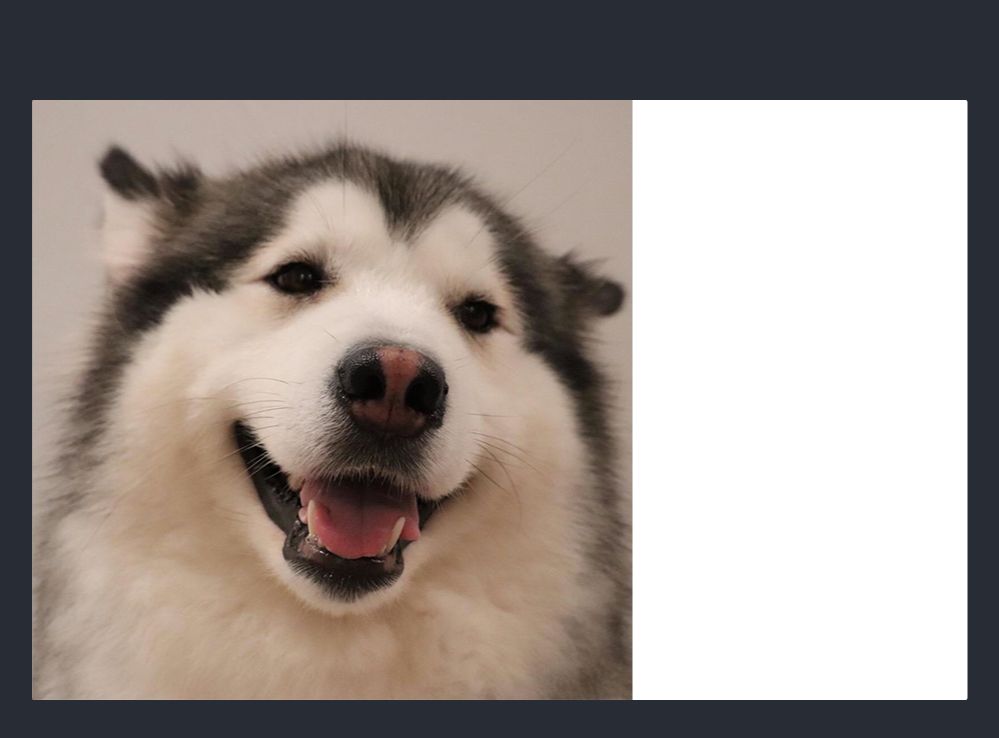
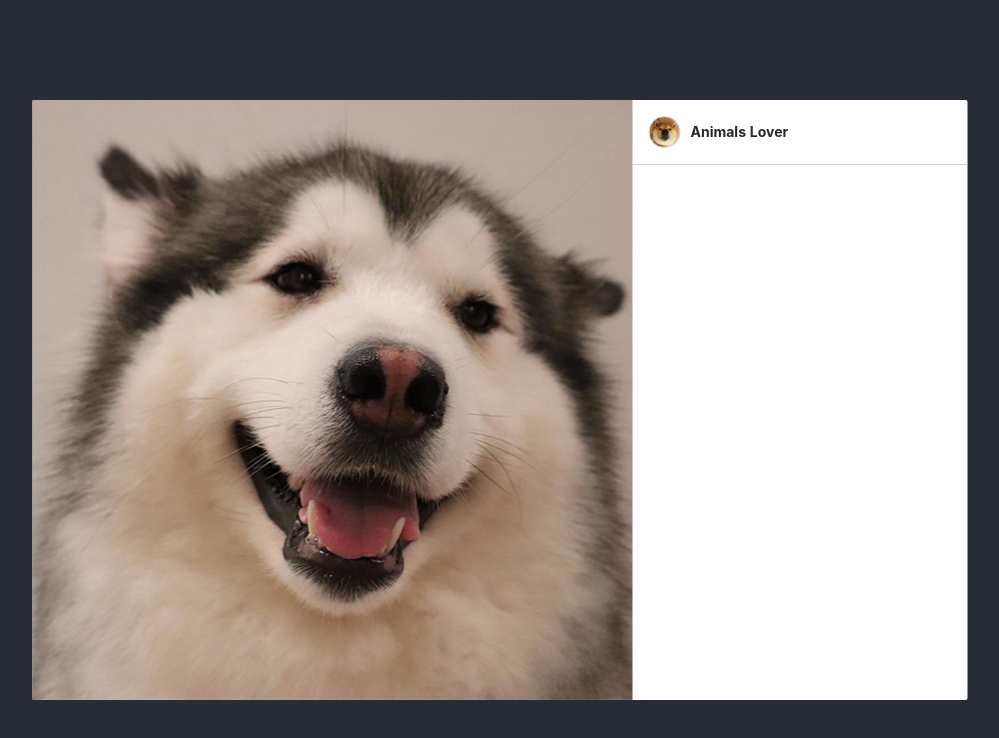
Before and after one commit to NeroSolomon/pan-test, a React (Create React App) app: page / in a window 1280 px wide. Shown: the top 738 px of the page, without its empty margins (140-1139 px from the left). Built offline with nearby package versions, Linux system fonts and the light colour scheme.

Commit message:
add articl auther

```diff
--- a/src/App.scss
+++ b/src/App.scss
@@ -16,8 +16,9 @@
 }
 
 .item--clear-float {
-  &::before {
+  &::after {
     content: "";
+    display: block;
     clear: both;
   }
 }
--- a/src/containers/Content.jsx
+++ b/src/containers/Content.jsx
@@ -1,6 +1,7 @@
 import React from "react";
 import { Card } from "antd";
 import img from "./img/cute-dog.jpg";
+import style from "./css/content.module.scss";
 
 function Content() {
   return (
@@ -17,10 +18,12 @@ function Content() {
           >
             <img src={img} alt="内容" />
           </div>
-          <div
-            className="item--float-left"
-            style={{ width: "335px", maxWidth: "35%" }}
-          ></div>
+          <div className="item--float-left" style={{ width: "335px" }}>
+            <div className={style["article__auther"] + " item--clear-float"}>
+              <div className={style["article__auther-pic"]} />
+              <div className={style["article__auther-name"]}>Animals Lover</div>
+            </div>
+          </div>
         </Card>
       </div>
     </div>
--- /dev/null
+++ b/src/containers/css/content.module.scss
@@ -0,0 +1,24 @@
+$border-color: #d2d2d2;
+
+.article__auther {
+  padding: 16px;
+  border-bottom: 1px solid $border-color;
+}
+
+.article__auther-pic {
+  width: 32px;
+  height: 32px;
+  float: left;
+  border-radius: 50%;
+  border: 1px solid $border-color;
+  background: url("../img/original-poster-pic.jpg");
+  background-repeat: no-repeat;
+  background-size: cover;
+}
+
+.article__auther-name {
+  float: left;
+  margin-left: 10px;
+  font-weight: bold;
+  line-height: 32px;
+}
```
Also changed, not shown: src/containers/img/original-poster-pic.jpg (added).
